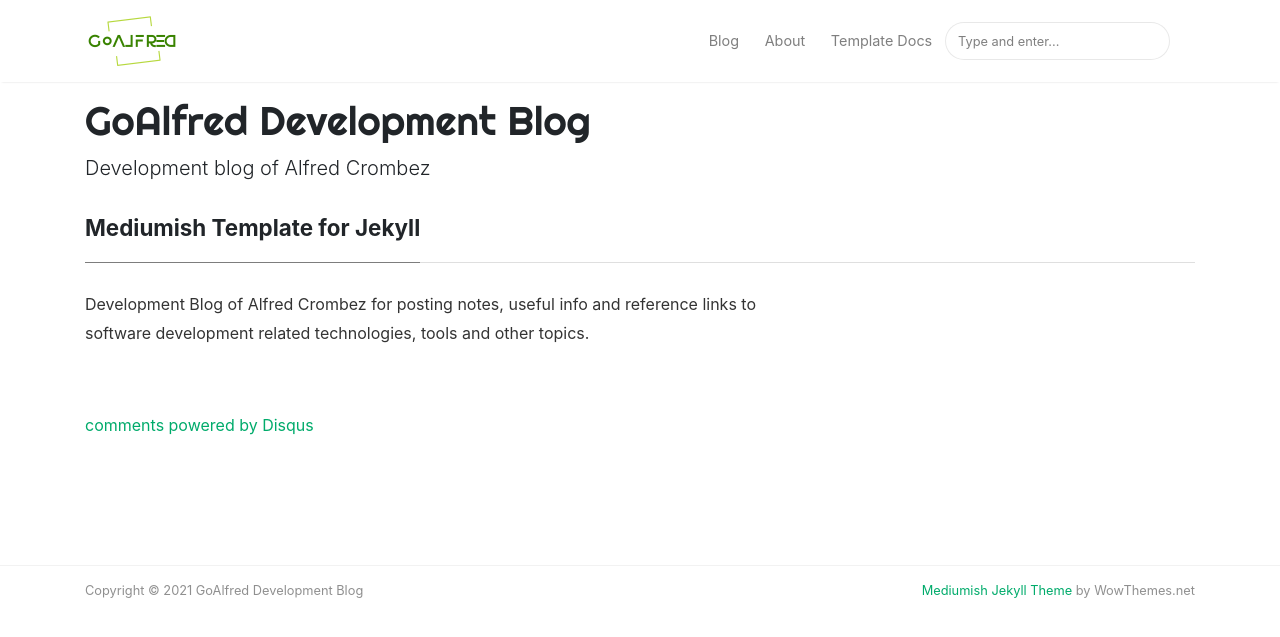
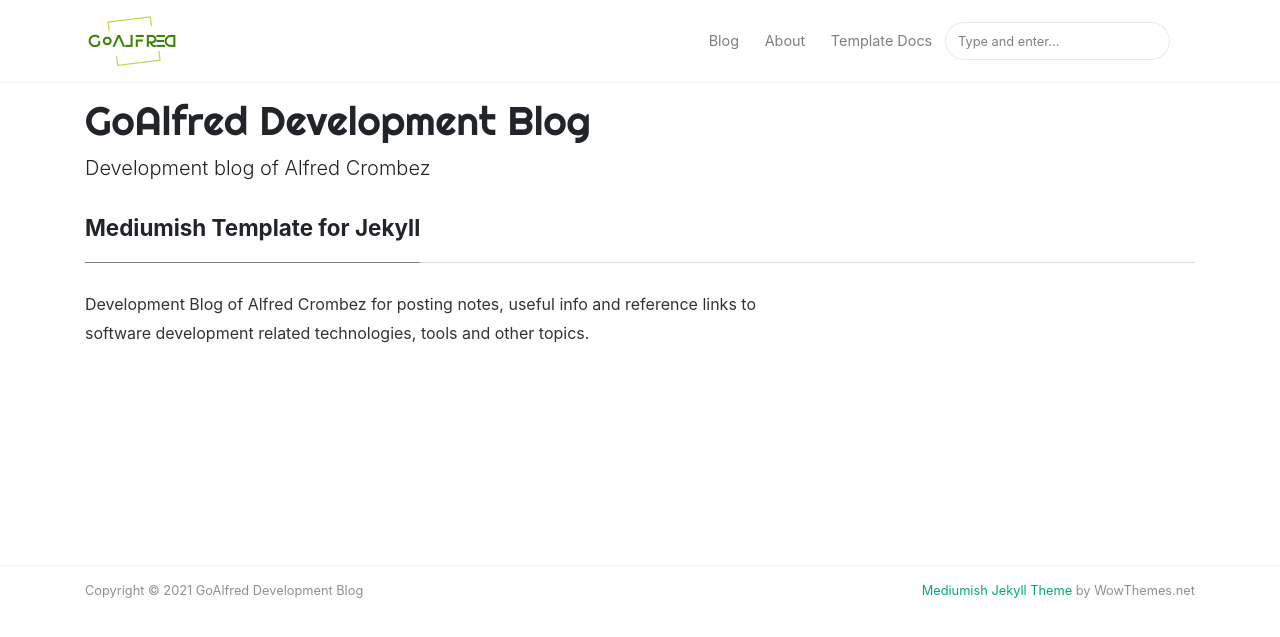
Before and after one commit to goalfred-dev/goalfred-dev.github.io, a Jekyll site: the page built from _pages/about.md, in a window 1280 px wide. Shown: the top 637 px of the page. Built offline with Jekyll 4.4.1, drawn with Linux system fonts in a browser that asks for light colours; nearby versions of some CDN libraries; comment, search, counter and statistics services are not loaded.

Commit message:
Disabled disqus for now

```diff
--- a/_includes/disqus.html
+++ b/_includes/disqus.html
@@ -1,5 +1,5 @@
 <section class="disqus">
-    <div id="disqus_thread"></div>
+  <!-- <div id="disqus_thread"></div>
     <script type="text/javascript">
         var disqus_shortname = '{{site.disqus}}';
         var disqus_developer = 0;
@@ -10,5 +10,5 @@
         })();
     </script>
     <noscript>Please enable JavaScript to view the <a href="http://disqus.com/?ref_noscript">comments powered by Disqus.</a></noscript>
-    <a href="http://disqus.com" class="dsq-brlink">comments powered by <span class="logo-disqus">Disqus</span></a>
+    <a href="http://disqus.com" class="dsq-brlink">comments powered by <span class="logo-disqus">Disqus</span></a> -->
 </section>
```
